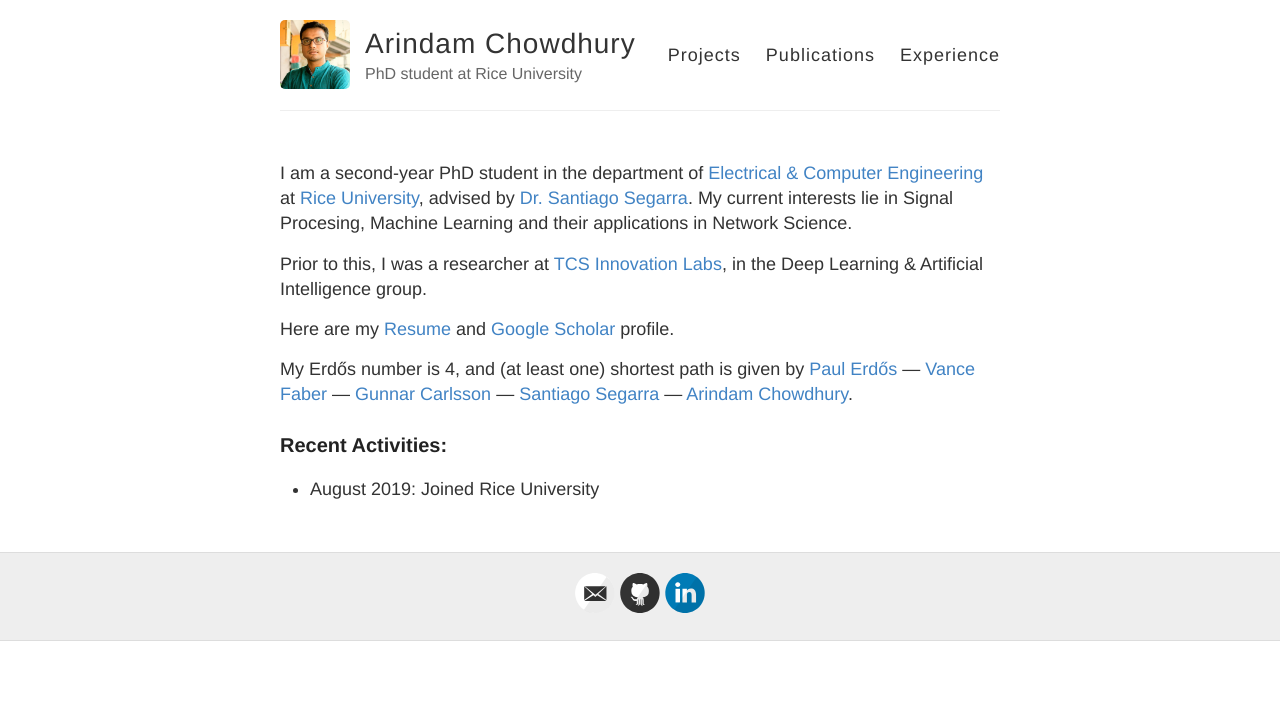
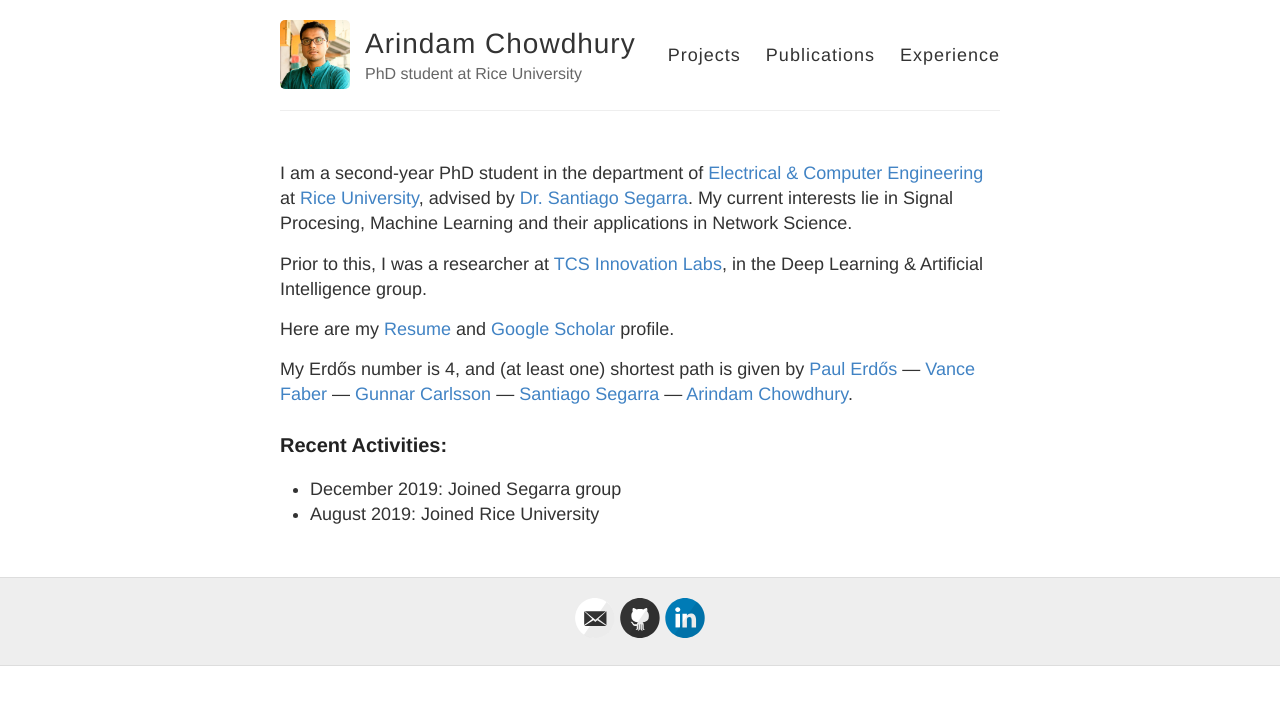
Before and after one commit to ArCho48/ArCho48.github.io, a Jekyll site: the page built from index.md, in a window 1280 px wide. Shown: the top 705 px of the page. Built offline with Jekyll 4.4.1, drawn with Linux system fonts in a browser that asks for light colours.

Commit message:
Update index.md

```diff
--- a/index.md
+++ b/index.md
@@ -15,4 +15,5 @@ My Erdős number is 4, and (at least one) shortest path is given by [Paul Erdős
 </form>-->
 
 ### Recent Activities:
+* December 2019: Joined Segarra group
 * August 2019: Joined Rice University
```
